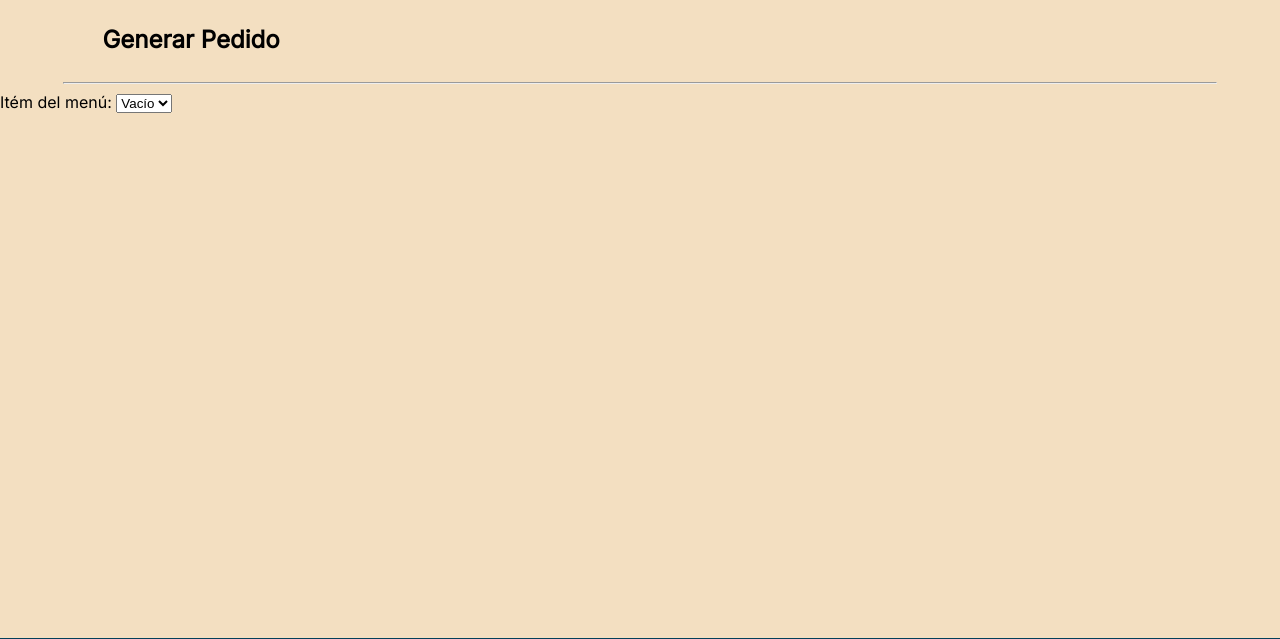
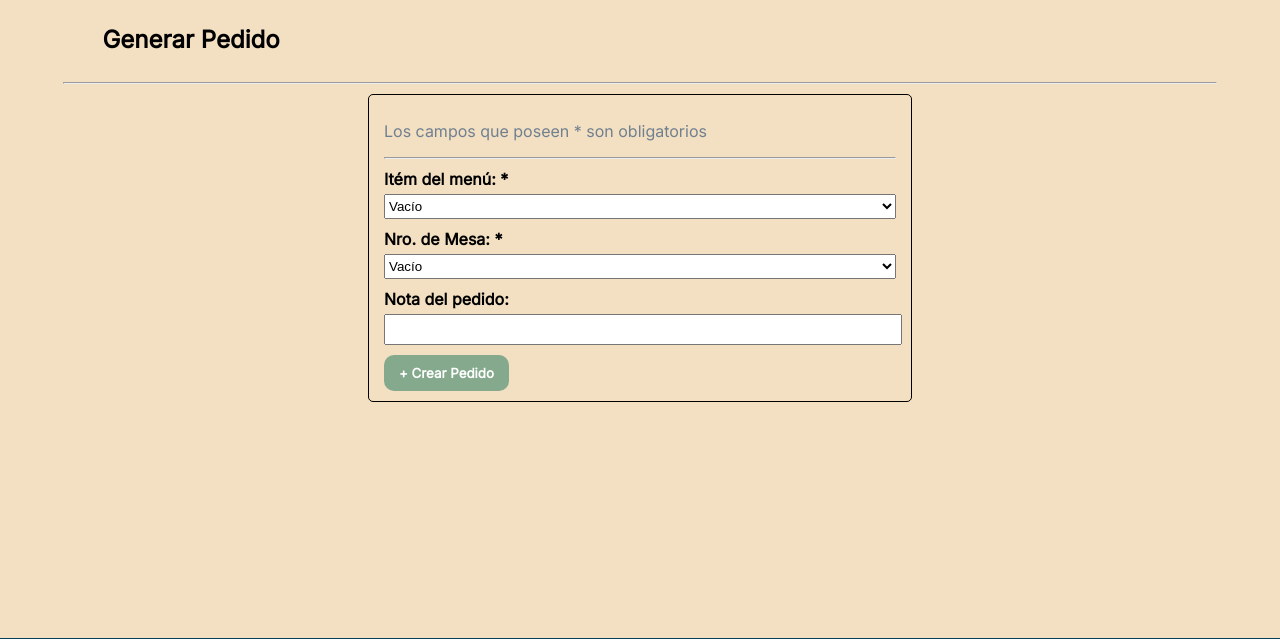
Before and after one commit to Auchan22/Seminario-Lenguaje-PHP-React-APIi, a PHP site: page /altapedido.html in a window 1280 px wide. Shown: the part 90-729 px from the top of the page. Run offline with PHP 8.4, Linux system fonts and the light colour scheme.

Commit message:
*FEATURE:* Implementando validaciones form-alta

```diff
--- a/PrimeraEntrega/altapedido.html
+++ b/PrimeraEntrega/altapedido.html
@@ -20,18 +20,49 @@
             <h2>Generar Pedido</h2>
         </div>
         <hr />
-        <form>
+        <form id="form_alta" method="POST" action="index.php">
             <div>
-                <label for="">Itém del menú:</label>
-                <select>
-                    <option>Vacío</option>
+                <p style="color:slategray">Los campos que poseen * son obligatorios</p>
+                <hr>
+            </div>
+            <div class="input_group">
+                <label for="item">Itém del menú: <span>*</span></label>
+                <select class="input_form" name="item" id="item">
+                    <option value="0">Vacío</option>
+                    <option value="1">Bondiola</option>
+                    <option value="2">Churrasco</option>
+                    <option value="3">Milanesa Napolitana</option>
+                    <option value="4">Asado</option>
+                    <option value="5">Matambre a la pizza</option>
+                    <option value="6">Heineken</option>
+                    <option value="7">Vino</option>
+                    <option value="8">Wisky</option>
+                    <option value="9">Jugo de Naranja</option>
+                    <option value="10">Coca Cola</option>
                 </select>
             </div>
+            <div class="input_group">
+                <label for="nro_mesa">Nro. de Mesa: <span>*</span></label>
+                <select class="input_form" name="nro_mesa" id="nro_mesa">
+                    <option value="0">Vacío</option>
+                    <option value="1">Mesa 1</option>
+                    <option value="2">Mesa 2</option>
+                    <option value="3">Mesa 3</option>
+                    <option value="4">Mesa 4</option>
+                    <option value="5">Mesa 5</option>
+                </select>
+            </div>
+            <div class="input_group">
+                <label for="descripcion">Nota del pedido:</label>
+                <textarea class="input_form" cols="5" name="descripcion" id="descripcion"></textarea>
+            </div>
+            <button type="button" id="btn_submit_pedido">+ Crear Pedido</button>
         </form>
     </section>
     <footer class="footer">
         <p>Creado con ❤ por <b>David Potin</b> & <b>Agustin Surila Soto</b> | <b>A&ntilde;o 2023</b></p>
     </footer>
+    <script src="index.js" type="text/javascript"></script>
 </body>
 
 </html>
--- a/PrimeraEntrega/estilos.css
+++ b/PrimeraEntrega/estilos.css
@@ -1,11 +1,11 @@
 /* Fuente */
-@import url('https://fonts.googleapis.com/css2?family=Inter&display=swap');
+@import url("https://fonts.googleapis.com/css2?family=Inter&display=swap");
 
 body {
   margin: 0;
   padding: 0;
   box-sizing: border-box;
-    font-family: 'Inter', sans-serif;
+  font-family: "Inter", sans-serif;
   background-color: #f3dfc1;
 }
 
@@ -152,7 +152,7 @@ body {
 }
 
 .descripcion_producto h5 {
-    color: #1f2941
+  color: #1f2941;
 }
 
 .cartas img {
@@ -184,7 +184,6 @@ hr {
   border-radius: 15px;
   color: #fff;
   transition: 150ms all ease-in;
-
 }
 
 #agregar_pedido:hover {
@@ -210,6 +209,46 @@ hr {
   font-weight: bold;
 }
 
+#form_alta {
+  max-width: 40%;
+  margin: 10px auto;
+  padding: 10px 15px;
+  border: 1px solid black;
+  border-radius: 5px;
+}
+
+#form_alta .input_group {
+  margin-top: 10px;
+  margin-bottom: 10px;
+}
+
+#form_alta button {
+  background-color: #84a98c;
+  border: none;
+  padding: 10px 15px;
+  font-weight: bold;
+  font-family: "Inter", sans-serif;
+  border-radius: 10px;
+  color: #fff;
+  transition: 125ms all ease-in-out;
+}
+
+#form_alta button:hover {
+  cursor: pointer;
+  background-color: #52796f;
+  transition: 125ms all ease-in-out;
+}
+
+#form_alta button:active {
+  outline: 2px solid #588157;
+  transition: 125ms all ease-in-out;
+  outline-offset: 1px;
+}
+
+#form_alta textarea {
+  width: 100%;
+  resize: none;
+}
 /* -- Fin Formulario Pedido -- */
 
 /* -- Media Queries -- */
--- /dev/null
+++ b/PrimeraEntrega/index.js
@@ -0,0 +1,22 @@
+let btnSubmitPedido = document.getElementById("btn_submit_pedido");
+let selectItem = document.getElementById("item");
+let selectMesa = document.getElementById("nro_mesa");
+let inputDescripcion = document.getElementById("descripcion");
+let form = document.getElementById("form_alta")
+
+btnSubmitPedido.addEventListener("click", (e) => {
+    if(!Number(selectItem.value) || !Number(selectMesa.value)){
+        e.preventDefault();
+        if(!Number(selectItem.value) && !Number(selectMesa.value)) {alert("Se debe seleccionar un Itém y una mesa"); return;}
+        if(!Number(selectItem.value) && Number(selectMesa.value)) {alert("Se debe seleccionar un Itém"); return;}
+        if(Number(selectItem.value) && !Number(selectMesa.value)) {alert("Se debe seleccionar una mesa"); return;}
+    }
+
+    form.submit();
+})
+
+form.addEventListener("submit", () => {
+    selectItem.value = "0";
+    selectMesa.selectedIndex = "0";
+    inputDescripcion.value = "0";
+})
```
Also changed, not shown: PrimeraEntrega/index.html (+5 -8 lines). Lines whose indentation alone changed are shown as unchanged.
